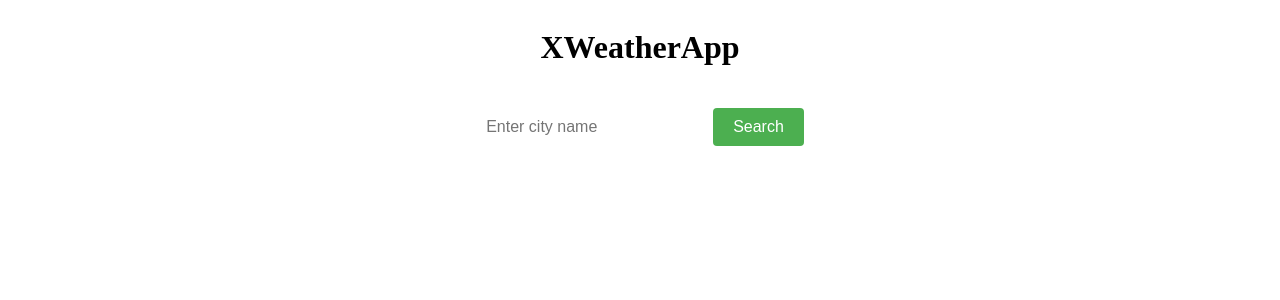
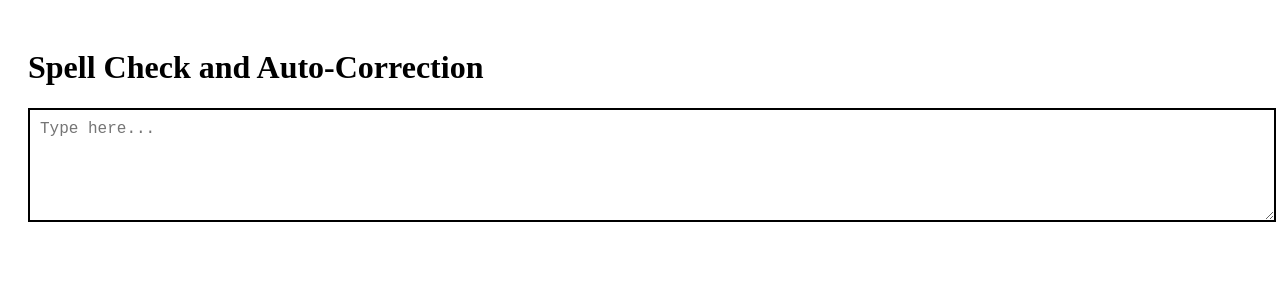
Before and after one commit to PriyankaBawanna/TodoListApp, a React (Vite) app: page / in a window 1280 px wide. Shown: the top 300 px of the page. Built offline with nearby package versions, Linux system fonts and the light colour scheme.

Commit message:
Sell Check add

```diff
--- a/src/App.jsx
+++ b/src/App.jsx
@@ -12,9 +12,59 @@ function App() {
   return (
     <>
 
-   <Weather/>
+   <SpellCheck/>
     </>
   );
 }
 
 export default App;
+
+
+const customDictionary = {
+  teh: "the",
+  wrok: "work",
+  fot: "for",
+  exampl: "example",
+};
+
+ function SpellCheck() {
+  const [text, setText] = useState("");
+  const [suggestion, setSuggestion] = useState("");
+
+  const handleChange = (e) => {
+    const inputText = e.target.value;
+    setText(inputText);
+
+    // Split the text into words and find first incorrect spelling
+    const words = inputText.split(" ");
+    const incorrectWord = words.find((word) =>
+      customDictionary.hasOwnProperty(word.toLowerCase())
+    );
+
+    if (incorrectWord) {
+      setSuggestion(`Did you mean: ${customDictionary[incorrectWord.toLowerCase()]}?`);
+    } else {
+      setSuggestion("");
+    }
+  };
+
+  return (
+    <div style={{ padding: "20px" }}>
+      <h1 style={{ fontSize: "2rem", fontWeight: "bold" }}>Spell Check and Auto-Correction</h1>
+      <textarea
+        rows="5"
+        cols="50"
+        value={text}
+        onChange={handleChange}
+        placeholder="Type here..."
+        style={{
+          fontSize: "1rem",
+          padding: "10px",
+          border: "2px solid black",
+          width: "100%",
+        }}
+      />
+      {suggestion && <p style={{ fontSize: "1.2rem" }}>{suggestion}</p>}
+    </div>
+  );
+}
```
